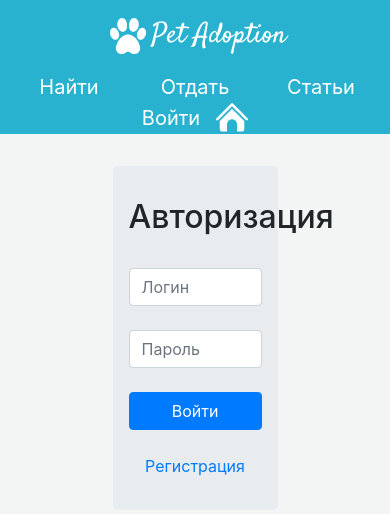
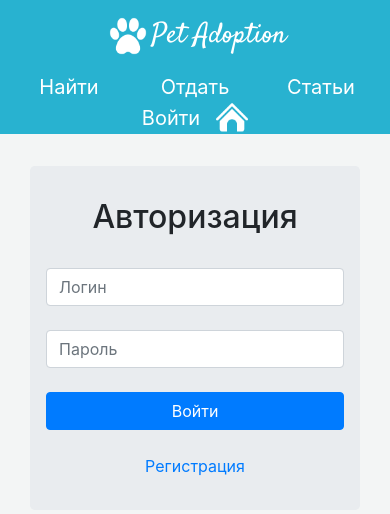
Before and after one commit to ionsome/pet-adoption, a React (Create React App) app in the folder client/: page /login in a window 390 px wide. Shown: the top 514 px of the page. Built offline with nearby package versions, Linux system fonts and the light colour scheme.

Commit message:
Добавил адаптивность странице авторизации

```diff
--- a/client/src/auth/Page.js
+++ b/client/src/auth/Page.js
@@ -63,9 +63,8 @@ class AuthPage extends Component {
 
             <div className="text-center">
                 <div className="container">
-                    <div className="row">
-                        <div className="col"></div>
-                        <div className="col col-6">
+                    <div className="d-flex justify-content-center">
+                        <div className="col-xl-6 col-lg-7 col-md-9 col-xs-12">
                             <div className="jumbotron">
                                 <h2>Авторизация</h2><br />
                                 {loginSuccess}
@@ -78,7 +77,6 @@ class AuthPage extends Component {
                                 </div>
                             </div>
                         </div>
-                        <div className="col"></div>
                     </div>
                 </div>
             </div>
```
